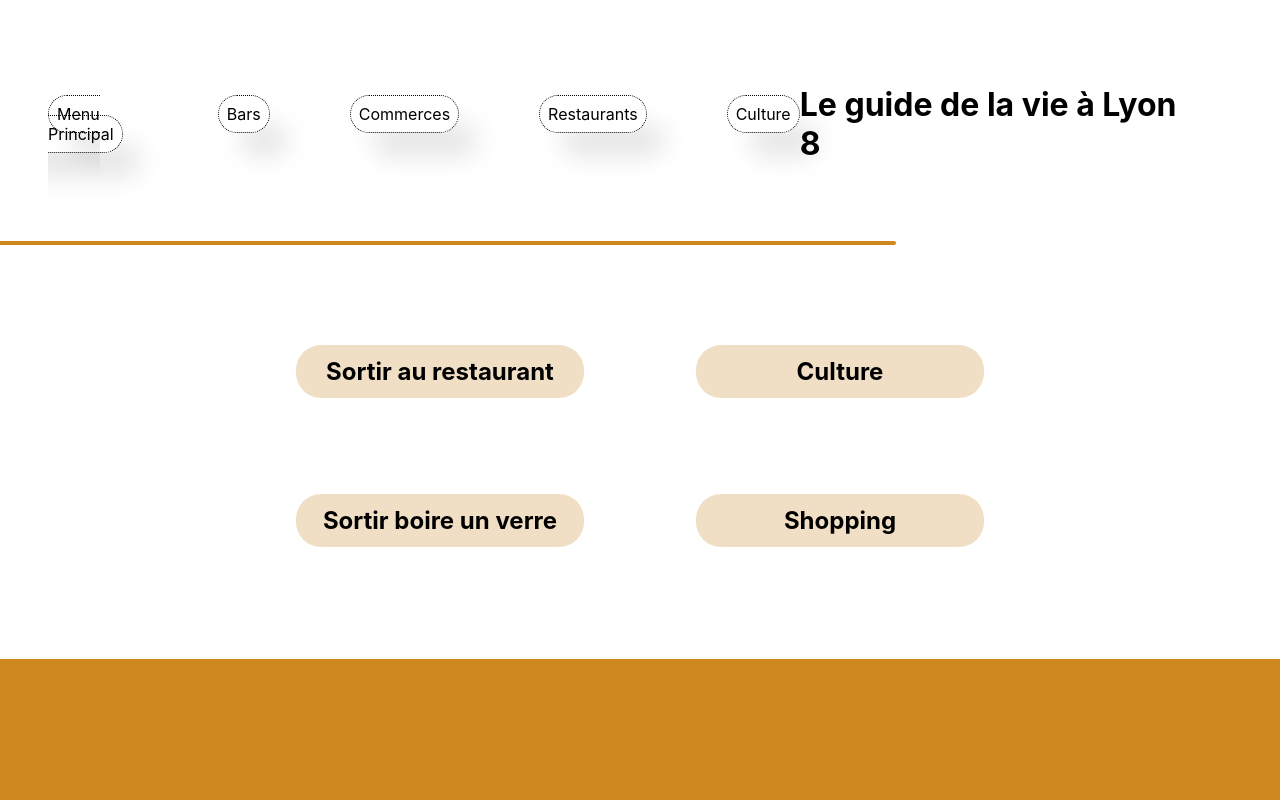
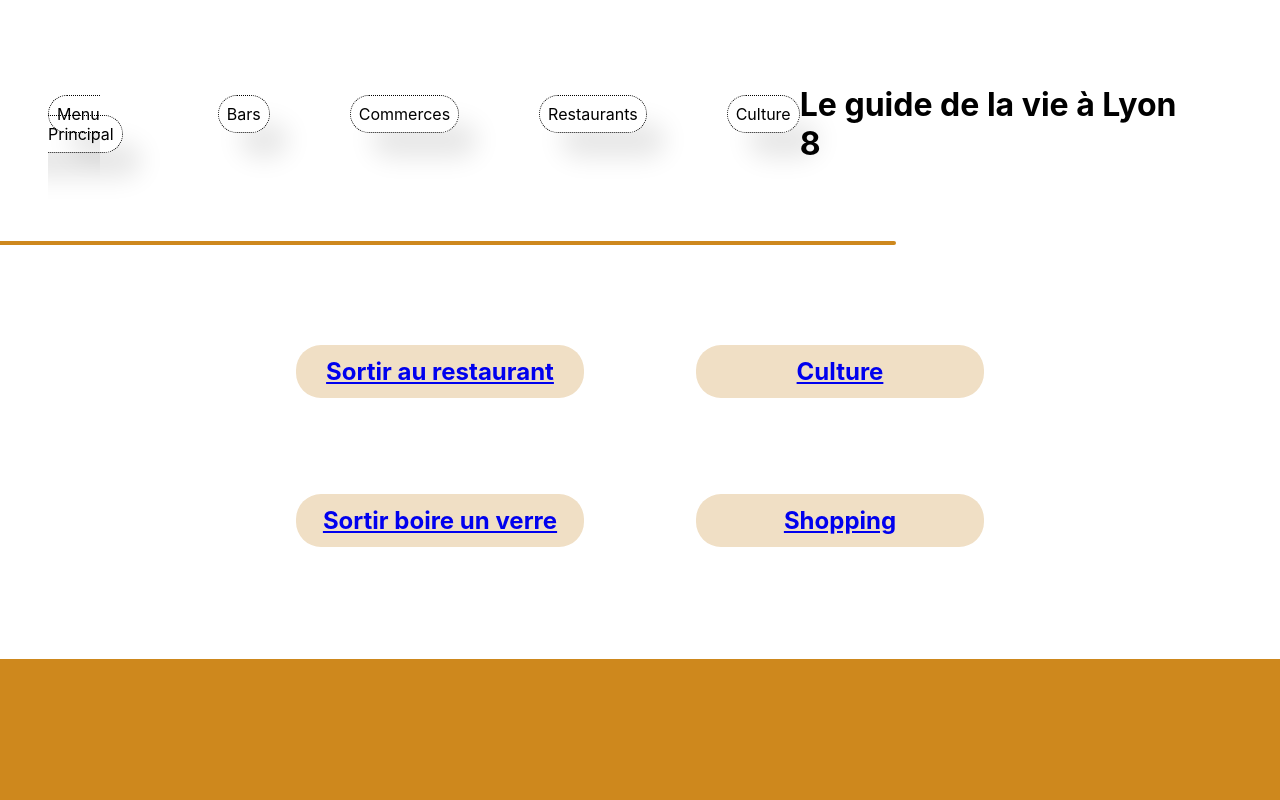
Before and after one commit to BerthetLucas/GuideLyon8, a React (Create React App) app: page / in a window 1280 px wide. Shown: the top 800 px of the page. Built offline with nearby package versions, Linux system fonts and the light colour scheme.

Commit message:
Link's wiring from the main menu to the other pages

```diff
--- a/src/assets/data/restaurantListData.js
+++ b/src/assets/data/restaurantListData.js
@@ -2,7 +2,7 @@ import KF from '../KF.jpeg'
 
 const restaurants = [
 
-    {idr: "0", name : "test", adress : "testRestaurants", description : "test", photo : KF },
+    {idr: "0", name : "testRestaurants", adress : "testRestaurants", description : "test", photo : KF },
 
 ];
 
--- a/src/components/main_menu.js
+++ b/src/components/main_menu.js
@@ -1,17 +1,18 @@
 import '../styles/main_menu.css'
+import { Link } from 'react-router-dom'
 
 function MainMenu (){
 return (
 
     <div className = 'maintable'>
     <div>
-    <h2>Sortir au restaurant</h2>
-    <h2>Sortir boire un verre</h2>
+    <h2><Link to='/restaurants'>Sortir au restaurant</Link></h2>
+    <h2><Link to='/bars'>Sortir boire un verre</Link></h2>
     </div>
 
     <div>
-    <h2>Culture</h2>
-    <h2>Shopping</h2>
+    <h2><Link to='/culture'>Culture</Link></h2>
+    <h2><Link to='/commerces'>Shopping</Link></h2>
     </div>
 
     </div>
```
